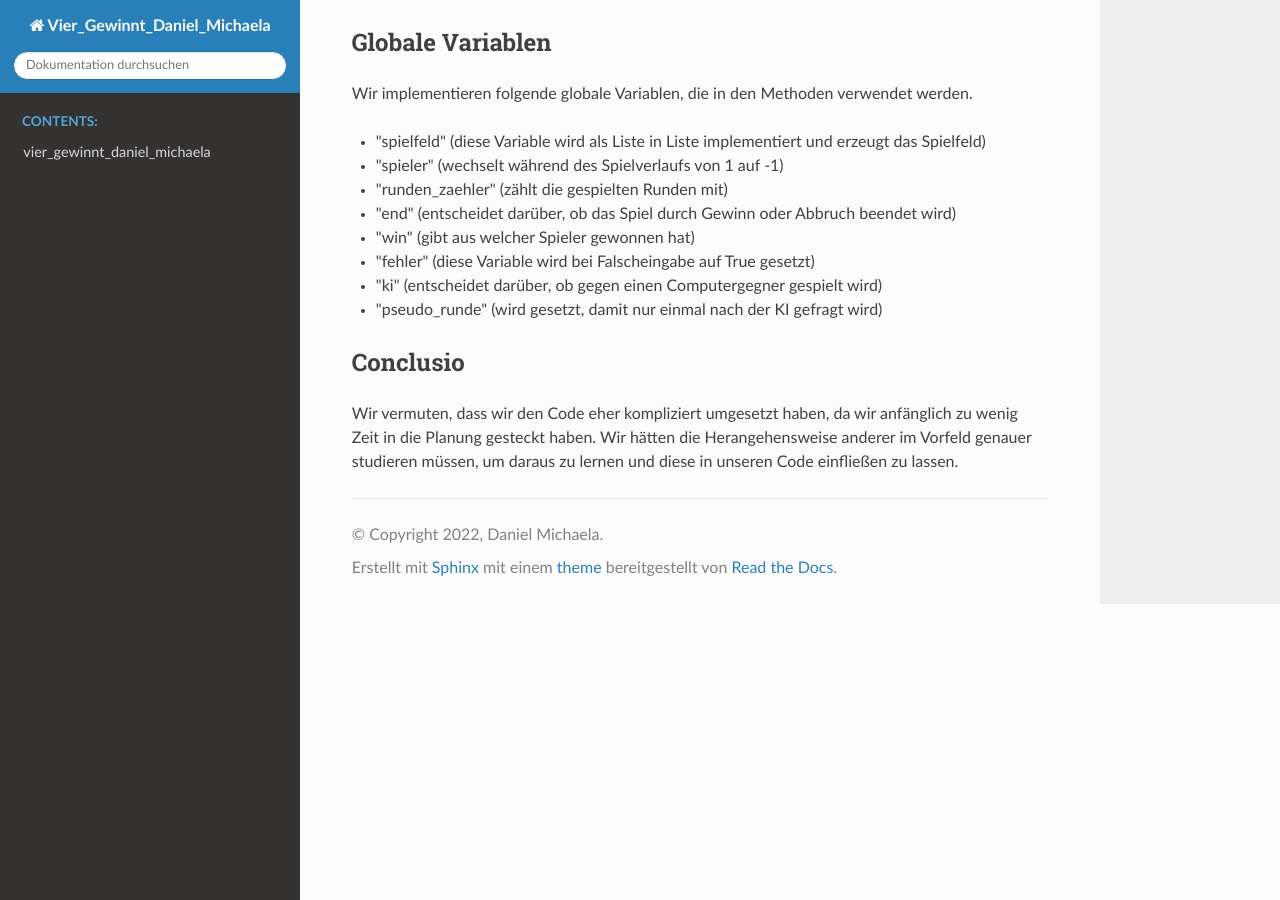
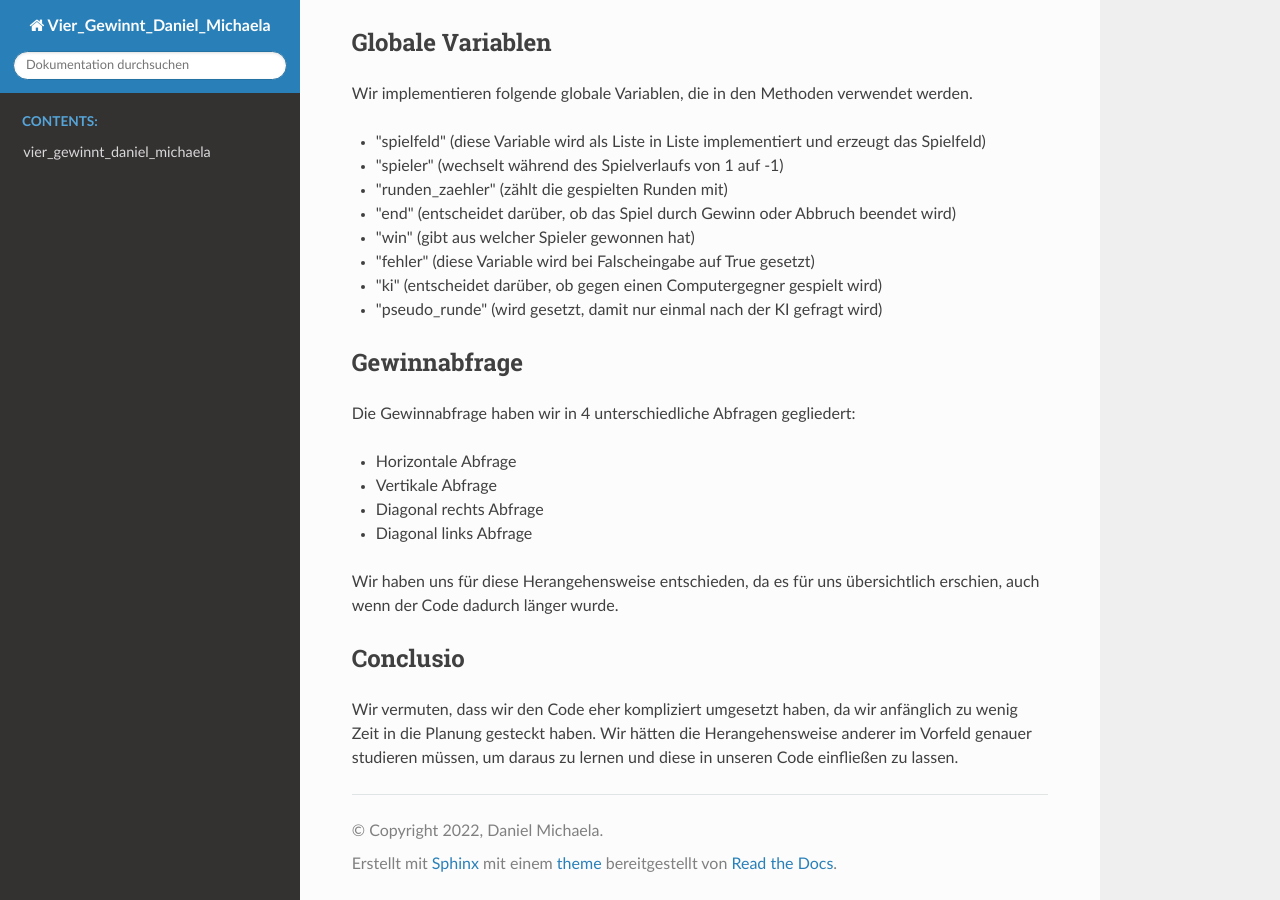
Before and after one commit to Dansta2106/Vier_Gewinnt_Daniel_Michaela, a Sphinx documentation site: the page built from docs/source/design.md, in a window 1280 px wide and 900 px high, scrolled down 1184 px. Built offline with Sphinx 7.4.7 and the Read the Docs theme 2.0.0, drawn with Linux system fonts in a browser that asks for light colours.

Commit message:
Datei design.md modifiziert

```diff
--- a/docs/source/design.md
+++ b/docs/source/design.md
@@ -62,6 +62,19 @@ beendet wird)</li>
 <li>"pseudo_runde" (wird gesetzt, damit nur einmal nach der KI gefragt wird)</li>
 </ul>
 
+## Gewinnabfrage
+Die Gewinnabfrage haben wir in 4 unterschiedliche Abfragen gegliedert:
+<ul>
+<li>Horizontale Abfrage</li>
+<li>Vertikale Abfrage</li>
+<li>Diagonal rechts Abfrage</li>
+<li>Diagonal links Abfrage</li>
+</ul>
+
+<p>Wir haben uns für diese Herangehensweise entschieden, da es für
+uns übersichtlich erschien, auch wenn der Code dadurch länger wurde.
+</p>
+
 ## Conclusio
 Wir vermuten, dass wir den Code eher kompliziert umgesetzt haben, da
 wir anfänglich zu wenig Zeit in die Planung gesteckt haben. Wir hätten
```
